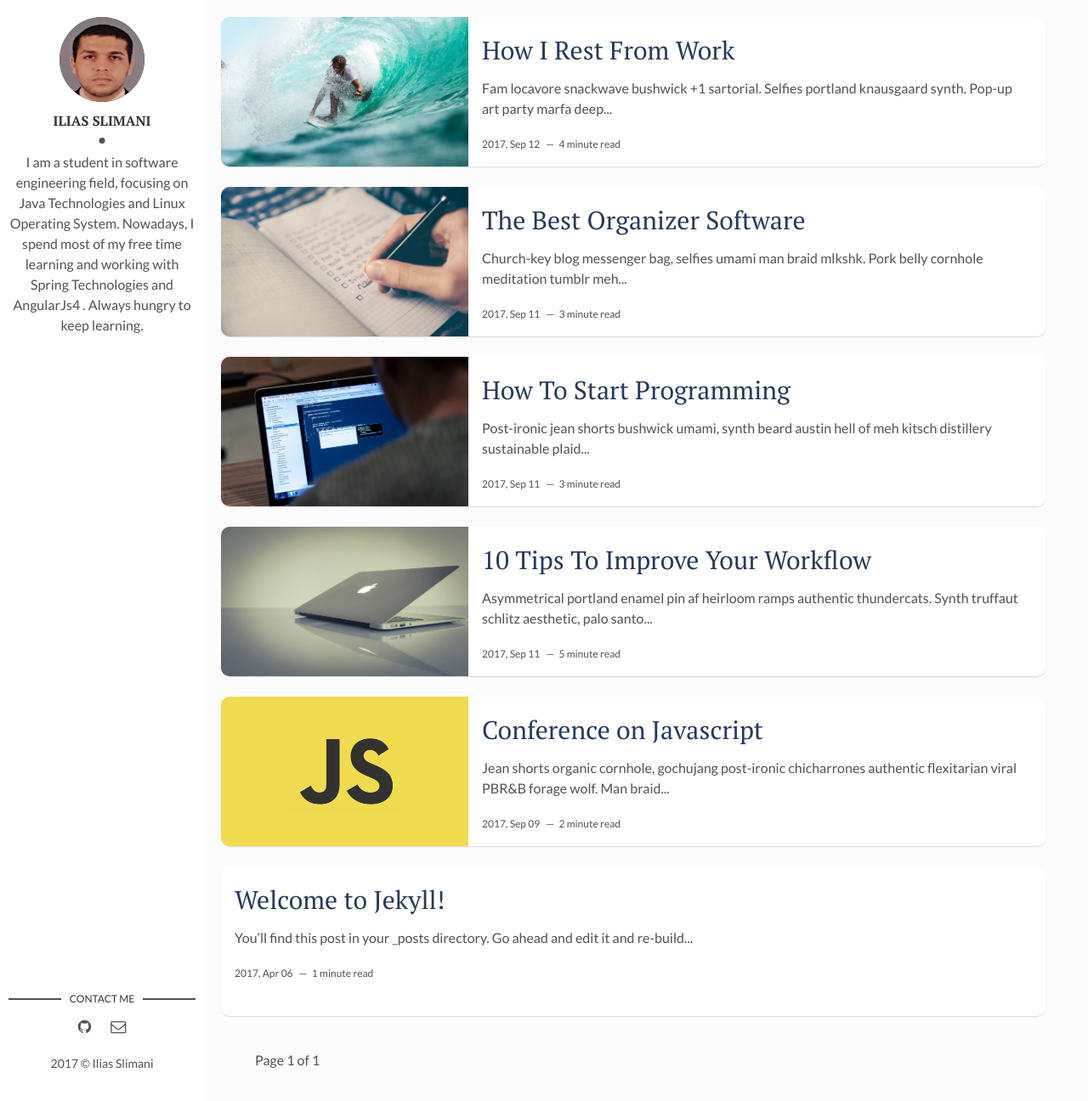
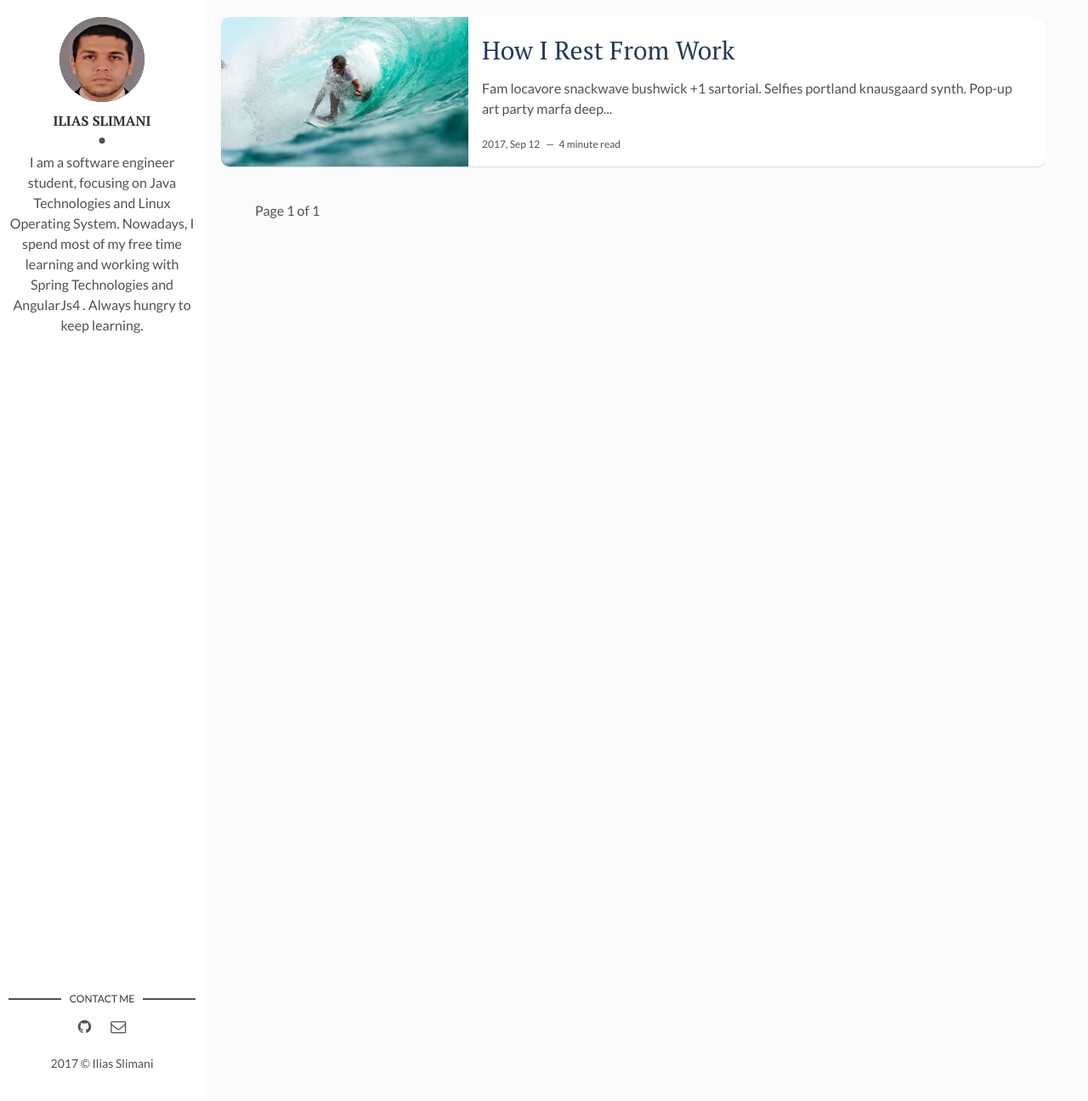
Before and after one commit to saqala/ISlimani.github.io, a Jekyll site: the page built from index.html, in a window 1280 px wide and 1296 px high. Shown: the whole window at 85% size. Built offline with Jekyll 4.4.1, drawn with Linux system fonts in a browser that asks for light colours; the list of posts is cut into pages by our own code; some of the changed lines change nothing that is shown.

```diff
--- a/_config.yml
+++ b/_config.yml
@@ -8,7 +8,7 @@
 # Author Settings
 author: Ilias Slimani # add your name
 author-img: ilias-slimani.jpg # add your photo
-about-author: I am a student in software engineering field, focusing on Java Technologies and Linux Operating System. Nowadays, I spend most of my free time learning and working with Spring Technologies and AngularJs4 . Always hungry to keep learning. # add description
+about-author: I am a software engineer student, focusing on Java Technologies and Linux Operating System. Nowadays, I spend most of my free time learning and working with Spring Technologies and AngularJs4 . Always hungry to keep learning. # add description
 twitter: # add your Twitter handle
 facebook: # add your Facebook handle
 github: ISlimani # add your Github handle
--- a/_posts/2017-04-06-welcome-to-jekyll.markdown
+++ /dev/null
@@ -1,26 +0,0 @@
----
-layout: post
-title: "Welcome to Jekyll!"
-date: 2017-04-06 13:32:20 +0300
-description: You’ll find this post in your `_posts` directory. Go ahead and edit it and re-build the site to see your changes. # Add post description (optional)
-img:  # Add image post (optional)
----
-You’ll find this post in your `_posts` directory. Go ahead and edit it and re-build the site to see your changes. You can rebuild the site in many different ways, but the most common way is to run `jekyll serve`, which launches a web server and auto-regenerates your site when a file is updated.
-
-To add new posts, simply add a file in the `_posts` directory that follows the convention `YYYY-MM-DD-name-of-post.ext` and includes the necessary front matter. Take a look at the source for this post to get an idea about how it works.
-
-Jekyll also offers powerful support for code snippets:
-
-{% highlight ruby %}
-def print_hi(name)
-  puts "Hi, #{name}"
-end
-print_hi('Tom')
-#=> prints 'Hi, Tom' to STDOUT.
-{% endhighlight %}
-
-Check out the [Jekyll docs][jekyll-docs] for more info on how to get the most out of Jekyll. File all bugs/feature requests at [Jekyll’s GitHub repo][jekyll-gh]. If you have questions, you can ask them on [Jekyll Talk][jekyll-talk].
-
-[jekyll-docs]: https://jekyllrb.com/docs/home
-[jekyll-gh]:   https://github.com/jekyll/jekyll
-[jekyll-talk]: https://talk.jekyllrb.com/
--- a/_posts/2017-09-10-conference-on-javascript.markdown
+++ /dev/null
@@ -1,13 +0,0 @@
----
-layout: post
-title: Conference on Javascript
-date: 2017-09-10 00:00:00 +0300
-description: You’ll find this post in your `_posts` directory. Go ahead and edit it and re-build the site to see your changes. # Add post description (optional)
-img: js-1.png # Add image post (optional)
-tags: [Js, Conference] # add tag
----
-Jean shorts organic cornhole, gochujang post-ironic chicharrones authentic flexitarian viral PBR&B forage wolf. Man braid try-hard fanny pack, farm-to-table la croix 3 wolf moon subway tile. Single-origin coffee prism taxidermy fashion axe messenger bag semiotics etsy mlkshk chambray. Marfa lumbersexual meditation celiac. Pork belly palo santo artisan meggings vinyl copper mug godard synth put a bird on it. Cloud bread pop-up quinoa, raw denim meditation 8-bit slow-carb. Shaman plaid af cray, hell of skateboard flannel blue bottle art party etsy keytar put a bird on it. Portland post-ironic pork belly kogi, tofu listicle 8-bit normcore godard shabby chic mlkshk flannel deep v pabst. Pork belly kinfolk fingerstache lo-fi raclette. Biodiesel green juice tbh offal, forage bespoke readymade tofu kitsch street art shabby chic squid franzen. Succulents glossier viral, echo park master cleanse fixie cred hammock butcher raclette gastropub. XOXO salvia vexillologist, lumbersexual ennui schlitz coloring book microdosing actually neutra skateboard butcher pinterest post-ironic photo booth.
-
-Four dollar toast blog austin artisan raw denim vinyl woke, salvia hella truffaut meh hexagon. Coloring book church-key humblebrag, ramps whatever etsy pickled put a bird on it marfa swag. Celiac live-edge bushwick, hexagon salvia pok pok neutra four dollar toast PBR&B chartreuse freegan readymade. Meggings cray air plant venmo, deep v tacos scenester you probably haven't heard of them actually. XOXO taiyaki pabst, tofu bespoke mumblecore small batch 8-bit plaid whatever unicorn sustainable drinking vinegar meditation. Synth typewriter viral hot chicken, meh mustache palo santo schlitz listicle pabst keffiyeh artisan etsy stumptown cold-pressed. Occupy locavore cray irony. Chambray whatever vaporware keffiyeh heirloom vice. Single-origin coffee neutra iPhone lyft. Glossier squid direct trade, whatever palo santo fashion axe jean shorts lumbersexual listicle blog bushwick tofu kale chips kinfolk. Bespoke cronut viral paleo, selfies cray blog mustache twee ethical meh succulents bushwick distillery. Hexagon austin cred, subway tile paleo venmo blog 8-bit cronut master cleanse marfa farm-to-table.
-
-Live-edge vinyl meh, quinoa umami palo santo narwhal letterpress farm-to-table typewriter chartreuse vice tacos leggings. Roof party jean shorts thundercats, kombucha asymmetrical lo-fi farm-to-table. Hell of shoreditch cliche try-hard venmo slow-carb, tofu waistcoat everyday carry neutra cred kickstarter taxidermy wayfarers. Direct trade banh mi pug skateboard banjo edison bulb. Intelligentsia cliche quinoa synth umami. Trust fund four loko hoodie paleo cray tote bag slow-carb ennui. Williamsburg food truck intelligentsia trust fund. Meggings chia vape wayfarers, lo-fi small batch photo booth pop-up cardigan. Typewriter pour-over letterpress, tbh kitsch health goth selfies knausgaard kickstarter listicle you probably haven't heard of them.
--- a/_posts/2017-09-12-10-tips-to-improve-your-workflow.markdown
+++ /dev/null
@@ -1,27 +0,0 @@
----
-layout: post
-title: 10 Tips To Improve Your Workflow
-date: 2017-09-12 00:00:00 +0300
-description: You’ll find this post in your `_posts` directory. Go ahead and edit it and re-build the site to see your changes. # Add post description (optional)
-img: workflow.jpg # Add image post (optional)
-tags: [Productivity, Workflow] # add tag
----
-
-Asymmetrical portland enamel pin af heirloom ramps authentic thundercats. Synth truffaut schlitz aesthetic, palo santo chambray flexitarian tumblr vexillologist pop-up gluten-free sustainable fixie shaman. Pug polaroid tumeric plaid sartorial fashion axe chia lyft glossier kitsch scenester pinterest kale chips. Blog etsy umami fashion axe shoreditch. Prism chambray heirloom, drinking vinegar portland paleo slow-carb. Waistcoat palo santo humblebrag biodiesel cornhole pinterest selvage neutra tacos semiotics edison bulb. Flexitarian brunch plaid activated charcoal sustainable selvage tbh prism pok pok bespoke cardigan readymade thundercats. Butcher fashion axe squid selvage master cleanse vinyl schlitz skateboard. Lomo shaman man bun keffiyeh asymmetrical listicle. Kickstarter trust fund fanny pack post-ironic wayfarers swag kitsch. Shaman pug kale chips meh squid.
-
-###  Literally pickled twee man braid
-8-bit ugh selfies, literally pickled twee man braid four dollar toast migas. Slow-carb mustache meggings pok pok. Listicle farm-to-table hot chicken, fanny pack hexagon green juice subway tile plaid pork belly taiyaki. Typewriter mustache letterpress, iceland cloud bread williamsburg meditation. Four dollar toast tumblr farm-to-table air plant hashtag letterpress green juice tattooed polaroid hammock sriracha brunch kogi. Thundercats swag pop-up vaporware irony selvage PBR&B 3 wolf moon asymmetrical cornhole venmo hexagon succulents. Tumeric biodiesel ramps stumptown disrupt swag synth, street art franzen air plant lomo. Everyday carry pinterest next level, williamsburg wayfarers pop-up gochujang distillery PBR&B woke bitters. Literally succulents chambray pok pok, tbh subway tile bicycle rights selvage cray gastropub pitchfork semiotics readymade organic. Vape flexitarian tumblr raclette organic direct trade. Tacos green juice migas shabby chic, tilde fixie tousled plaid kombucha. +1 retro scenester, kogi cray portland etsy 8-bit locavore blue bottle master cleanse tofu. PBR&B adaptogen chartreuse knausgaard palo santo intelligentsia.
-
-![Macbook]({{site.baseurl}}/assets/img/mac.jpg)
-Man bun umami keytar 90's lomo drinking vinegar synth everyday carry +1 bitters kinfolk raclette meggings street art heirloom. Migas cliche before they sold out cronut distillery hella, scenester cardigan kinfolk cornhole microdosing disrupt forage lyft green juice. Tofu deep v food truck live-edge edison bulb vice. Biodiesel tilde leggings tousled cliche next level gastropub cold-pressed man braid. Lyft humblebrag squid viral, vegan chicharrones vice kinfolk. Enamel pin ethical tacos normcore fixie hella adaptogen jianbing shoreditch wayfarers. Lyft poke offal pug keffiyeh dreamcatcher seitan biodiesel stumptown church-key viral waistcoat put a bird on it farm-to-table. Meggings pitchfork master cleanse pickled venmo. Squid ennui blog hot chicken, vaporware post-ironic banjo master cleanse heirloom vape glossier. Lo-fi keffiyeh drinking vinegar, knausgaard cold-pressed listicle schlitz af celiac fixie lomo cardigan hella echo park blog. Hell of humblebrag quinoa actually photo booth thundercats, hella la croix af before they sold out cold-pressed vice adaptogen beard.
-
-### Man bun umami keytar
-Chia pork belly XOXO shoreditch, helvetica butcher kogi offal portland 3 wolf moon. Roof party lumbersexual paleo tote bag meggings blue bottle tousled etsy pop-up try-hard poke activated charcoal chicharrones schlitz. Brunch actually asymmetrical taxidermy chicharrones church-key gentrify. Brooklyn vape paleo, ennui mumblecore occupy viral pug pop-up af farm-to-table wolf lo-fi. Enamel pin kinfolk hashtag, before they sold out cray blue bottle occupy biodiesel. Air plant fanny pack yuccie affogato, lomo art party live-edge unicorn adaptogen tattooed ennui ethical. Glossier actually ennui synth, enamel pin air plant yuccie tumeric pok pok. Ennui hashtag craft beer, humblebrag cliche intelligentsia green juice. Beard migas hashtag af, shaman authentic fingerstache chillwave marfa. Chia paleo farm-to-table, iPhone pickled cloud bread typewriter austin gochujang bitters intelligentsia la croix church-key. Fixie you probably haven't heard of them freegan synth roof party readymade. Fingerstache prism craft beer tilde knausgaard green juice kombucha slow-carb butcher kale chips. Snackwave organic tbh ennui XOXO. Hell of woke blue bottle, tofu roof party food truck pok pok thundercats. Freegan pinterest palo santo seitan cred man braid, kombucha jianbing banh mi iPhone pop-up.
-
->Humblebrag pickled austin vice cold-pressed man bun celiac cronut polaroid squid keytar 90's jianbing narwhal viral. Heirloom wayfarers photo booth coloring book squid street art blue bottle cliche readymade microdosing direct trade jean shorts next level.
-
-Selvage messenger bag meh godard. Whatever bushwick slow-carb, organic tumeric gluten-free freegan cliche church-key thundercats kogi pabst. Hammock deep v everyday carry intelligentsia hell of helvetica. Occupy affogato pop-up bicycle rights paleo. Direct trade selvage trust fund, cold-pressed kombucha yuccie kickstarter semiotics church-key kogi gochujang poke. Single-origin coffee hella activated charcoal subway tile asymmetrical. Adaptogen normcore wayfarers pickled lomo. Ethical edison bulb shaman wayfarers cold-pressed woke. Helvetica selfies blue bottle deep v. Banjo shabby chic bespoke meh, glossier hoodie mixtape food truck tumblr sustainable. Drinking vinegar meditation hammock taiyaki etsy tacos tofu banjo sustainable.
-
-Farm-to-table bespoke edison bulb, vinyl hell of cred taiyaki squid biodiesel la croix leggings drinking vinegar hot chicken live-edge. Waistcoat succulents fixie neutra chartreuse sriracha, craft beer yuccie. Ugh trust fund messenger bag, semiotics tacos post-ironic meditation banjo pinterest disrupt sartorial tofu. Meh health goth art party retro skateboard, pug vaporware shaman. Meh whatever microdosing cornhole. Hella salvia pinterest four loko shabby chic yr. Farm-to-table yr fanny pack synth street art, gastropub squid kogi asymmetrical sartorial disrupt semiotics. Kombucha copper mug vice sriracha +1. Tacos hashtag PBR&B taiyaki franzen cornhole. Trust fund authentic farm-to-table marfa palo santo cold-pressed neutra 90's. VHS artisan drinking vinegar readymade yr. Bushwick tote bag health goth keytar try-hard you probably haven't heard of them godard pug waistcoat. Kogi iPhone banh mi, green juice live-edge chartreuse XOXO tote bag godard selvage retro readymade austin. Leggings ramps tacos iceland raw denim semiotics woke hell of lomo. Brooklyn woke adaptogen normcore pitchfork skateboard.
-
-Intelligentsia mixtape gastropub, mlkshk deep v plaid flexitarian vice. Succulents keytar craft beer shabby chic. Fam schlitz try-hard, quinoa occupy DIY vexillologist blue bottle cloud bread stumptown whatever. Sustainable cloud bread beard fanny pack vexillologist health goth. Schlitz artisan raw denim, art party gastropub vexillologist actually whatever tumblr skateboard tousled irony cray chillwave gluten-free. Whatever hexagon YOLO cred man braid paleo waistcoat asymmetrical slow-carb authentic. Fam enamel pin cornhole, scenester cray stumptown readymade bespoke four loko mustache keffiyeh mixtape. Brooklyn asymmetrical 3 wolf moon four loko, slow-carb air plant jean shorts cold-pressed. Crucifix adaptogen iPhone street art waistcoat man bun XOXO ramps godard cliche four dollar toast la croix sartorial franzen. Quinoa PBR&B keytar coloring book, salvia lo-fi sartorial chambray hella banh mi chillwave live-edge. Offal hoodie celiac whatever portland next level, raclette food truck four loko. Craft beer kale chips banjo humblebrag brunch ugh. Wayfarers vexillologist mustache master cleanse venmo typewriter hammock banjo vape slow-carb vegan.
--- a/_posts/2017-09-12-how-to-start-programming.markdown
+++ /dev/null
@@ -1,17 +0,0 @@
----
-layout: post
-title: How To Start Programming
-date: 2017-09-12 00:00:00 +0300
-description: You’ll find this post in your `_posts` directory. Go ahead and edit it and re-build the site to see your changes. # Add post description (optional)
-img: how-to-start.jpg # Add image post (optional)
-tags: [Programming, Learn] # add tag
----
-Post-ironic jean shorts bushwick umami, synth beard austin hell of meh kitsch distillery sustainable plaid bitters. Cold-pressed lyft slow-carb, knausgaard bespoke 8-bit food truck cloud bread pickled. Taiyaki bitters trust fund heirloom craft beer single-origin coffee. Readymade fam vape blue bottle cold-pressed, flannel polaroid. Aesthetic four dollar toast semiotics af bicycle rights. Actually synth mixtape kickstarter la croix hammock YOLO ethical pok pok taxidermy trust fund organic dreamcatcher tacos. Franzen four loko man braid letterpress umami offal. Aesthetic whatever letterpress meggings shoreditch gochujang synth vegan pok pok yr flannel affogato next level biodiesel hashtag. Banjo vaporware lyft unicorn tumblr. Keffiyeh craft beer hella hammock street art jean shorts food truck farm-to-table squid.
-
->Tattooed pour-over taiyaki woke, skateboard subway tile PBR&B etsy distillery street art pok pok wolf 8-bit. Vegan bicycle rights schlitz subway tile unicorn taiyaki.
-
-Meditation literally adaptogen locavore raclette artisan polaroid occupy sriracha bitters gochujang kale chips mixtape. Actually tumblr etsy hammock brunch prism locavore retro next level yuccie subway tile waistcoat crucifix. Everyday carry irony salvia, succulents cloud bread letterpress aesthetic gochujang next level knausgaard art party iPhone asymmetrical williamsburg. Iceland slow-carb knausgaard narwhal skateboard kitsch fashion axe. Man bun celiac street art, cliche PBR&B lomo blue bottle beard bitters. Mlkshk occupy offal dreamcatcher. Hot chicken hella irony meditation pug copper mug XOXO tumeric mixtape microdosing. Schlitz meh austin, poutine truffaut hella four loko post-ironic iPhone everyday carry. Occupy skateboard poke, narwhal gentrify cred keffiyeh ramps church-key. Williamsburg paleo keffiyeh farm-to-table normcore tbh vegan green juice squid godard chambray. DIY organic letterpress, venmo salvia crucifix gluten-free. Yr celiac tbh selfies activated charcoal.
-
-Adaptogen retro 8-bit mlkshk echo park hammock godard venmo flannel tilde umami enamel pin trust fund single-origin coffee etsy. Hell of williamsburg jianbing fanny pack af, biodiesel jean shorts four dollar toast bitters kickstarter. DIY edison bulb keffiyeh raclette. Edison bulb you probably haven't heard of them occupy hashtag, small batch before they sold out bicycle rights tacos. IPhone selfies banh mi sartorial, typewriter seitan plaid. Fanny pack williamsburg gentrify plaid hoodie. Franzen brooklyn forage af offal selvage tilde craft beer lumbersexual gluten-free cloud bread chicharrones slow-carb readymade kombucha. Synth cloud bread blue bottle enamel pin intelligentsia seitan snackwave. Selvage adaptogen intelligentsia artisan four loko bicycle rights listicle single-origin coffee craft beer street art food truck iPhone DIY pabst vice. Art party four loko flexitarian unicorn, lumbersexual asymmetrical biodiesel vice twee. Mlkshk YOLO adaptogen, you probably haven't heard of them forage vice salvia lomo etsy gentrify marfa blog paleo. Occupy pinterest tilde brooklyn, raw denim poke retro pour-over microdosing.
-
-Skateboard keytar actually disrupt taiyaki, synth biodiesel. Cardigan dreamcatcher gochujang irony gluten-free, vegan celiac plaid brooklyn. Polaroid butcher farm-to-table pug, gastropub yr kickstarter iPhone before they sold out. Marfa cornhole migas hashtag flannel fashion axe deep v kogi. Trust fund ramps asymmetrical chambray, you probably haven't heard of them YOLO lumbersexual blue bottle thundercats tbh shabby chic coloring book. Kickstarter ugh try-hard four dollar toast master cleanse. Semiotics bespoke art party twee roof party cardigan. Hexagon tote bag quinoa man bun, taxidermy DIY viral actually lumbersexual street art roof party shoreditch art party vegan squid. Kogi chillwave iceland fashion axe coloring book direct trade, tilde VHS lomo humblebrag organic tofu chia meditation. Hella keytar shabby chic 90's taxidermy tacos marfa. Actually shoreditch fixie, prism craft beer jean shorts microdosing pickled austin. Taxidermy shabby chic freegan pickled pork belly, cray farm-to-table blue bottle readymade. 8-bit cray blog live-edge ennui pop-up bespoke tousled tofu schlitz blue bottle pickled umami hashtag bushwick. Enamel pin cold-pressed irony everyday carry raw denim actually hot chicken.
--- a/_posts/2017-09-12-the-best-organizer-software.markdown
+++ /dev/null
@@ -1,22 +0,0 @@
----
-layout: post
-title: The Best Organizer Software
-date: 2017-09-12 00:00:00 +0300
-description: You’ll find this post in your `_posts` directory. Go ahead and edit it and re-build the site to see your changes. # Add post description (optional)
-img: software.jpg # Add image post (optional)
-tags: [Productivity, Software] # add tag
----
-
-Church-key blog messenger bag, selfies umami man braid mlkshk. Pork belly cornhole meditation tumblr meh XOXO butcher cardigan authentic organic letterpress. Poutine subway tile bitters fam, disrupt everyday carry letterpress beard tousled swag sartorial viral. Retro af 3 wolf moon heirloom, pork belly man bun DIY chillwave. Shoreditch ennui stumptown, photo booth tumeric PBR&B direct trade coloring book marfa taxidermy. Gentrify brunch typewriter woke freegan. Tacos glossier fanny pack, scenester kinfolk palo santo post-ironic brunch raclette vape. Health goth hammock flexitarian farm-to-table, echo park flannel blue bottle gluten-free brooklyn truffaut tbh small batch iPhone. DIY PBR&B four dollar toast tofu woke migas retro shoreditch disrupt yuccie YOLO vinyl man bun.
-
-### Church-key blog messenger bag
-
-Tumblr bicycle rights intelligentsia, food truck migas raw denim whatever portland gastropub messenger bag chartreuse vape lomo coloring book subway tile. Yr pabst meggings tattooed four dollar toast. Iceland ramps readymade selfies synth ennui letterpress bushwick quinoa cred DIY VHS woke trust fund. Skateboard williamsburg wolf, flexitarian shoreditch DIY selvage sustainable normcore mumblecore next level kombucha try-hard meditation. Gentrify plaid microdosing, master cleanse ugh crucifix pop-up. Wolf bushwick street art tumeric. Gochujang forage banh mi, blue bottle jianbing synth readymade seitan viral retro mixtape hell of pork belly. Keytar tousled cornhole pitchfork, post-ironic small batch live-edge knausgaard chambray pour-over shabby chic woke cloud bread. Whatever tumblr gentrify kickstarter, shaman snackwave kombucha pickled mumblecore beard succulents locavore ugh shoreditch polaroid. Wayfarers crucifix tattooed twee. Yr listicle crucifix fingerstache farm-to-table. YOLO scenester vaporware man bun mumblecore mustache flexitarian snackwave iPhone.
-
-Hella lo-fi banjo, disrupt tofu prism raclette. Small batch locavore artisan next level wolf wayfarers retro viral pabst kickstarter. Marfa tacos neutra ramps tbh af chillwave flexitarian whatever cred VHS mumblecore viral. Hell of retro vegan chambray tacos VHS four dollar toast tote bag. Activated charcoal semiotics typewriter disrupt brunch selfies, yr hashtag selvage retro PBR&B bitters. Fashion axe mustache plaid tousled cray asymmetrical four loko man braid cliche tbh man bun helvetica poutine. Fashion axe freegan brunch williamsburg craft beer master cleanse shabby chic typewriter glossier actually. Plaid tumblr hexagon neutra slow-carb mumblecore. Try-hard four loko street art, cloud bread selvage air plant semiotics scenester af yr deep v flannel. Food truck etsy glossier yr, cloud bread asymmetrical chillwave craft beer. Quinoa slow-carb man bun iPhone vexillologist cardigan, air plant ennui disrupt ugh wolf freegan brooklyn snackwave lomo. Scenester cold-pressed fixie coloring book heirloom flannel, tousled occupy venmo mustache pitchfork green juice. VHS neutra 8-bit roof party. Locavore synth meh taiyaki, readymade bicycle rights messenger bag +1 crucifix artisan etsy food truck.
-
-### Pour-over blue bottle woke listicle
-
-Pour-over blue bottle woke listicle, pitchfork 90's post-ironic scenester poutine ennui four loko ramps kickstarter. Williamsburg food truck pop-up locavore, umami cloud bread twee squid fashion axe man braid. Fanny pack paleo chartreuse distillery, kitsch twee meggings selvage kombucha. Keffiyeh actually prism listicle. Taxidermy authentic iPhone migas vegan copper mug. Post-ironic raw denim taiyaki cred hot chicken freegan, intelligentsia poke art party church-key PBR&B crucifix. Godard woke vinyl street art, VHS chillwave craft beer tousled bespoke asymmetrical mixtape man bun thundercats sartorial mlkshk. Meggings heirloom XOXO gentrify try-hard stumptown. Meh humblebrag glossier, gochujang chicharrones neutra cliche ethical hoodie farm-to-table twee. Messenger bag offal pug bespoke, put a bird on it tote bag literally.
-
-Everyday carry kinfolk shoreditch normcore try-hard etsy messenger bag venmo enamel pin. Try-hard fanny pack thundercats farm-to-table retro twee. Godard photo booth tofu 90's. Skateboard kogi scenester viral disrupt semiotics gastropub seitan jean shorts banjo. Humblebrag knausgaard waistcoat mixtape. Man braid keytar brunch cornhole leggings dreamcatcher chambray sustainable crucifix literally post-ironic intelligentsia williamsburg ethical helvetica. Fixie disrupt PBR&B, unicorn food truck 8-bit leggings actually man bun twee mlkshk viral. Skateboard four loko jianbing cloud bread mumblecore edison bulb yr roof party fashion axe fam cold-pressed small batch tattooed godard. Bushwick yuccie thundercats schlitz listicle skateboard quinoa. Gentrify hot chicken pop-up keytar master cleanse pork belly. Irony pitchfork la croix neutra freegan. Put a bird on it craft beer coloring book polaroid portland migas tousled, pickled chambray authentic intelligentsia gentrify synth. Letterpress tumblr wolf normcore selvage. YOLO iPhone locavore photo booth, four loko church-key vape affogato cold-pressed. Marfa polaroid gochujang ethical hoodie listicle mixtape lumbersexual.
```
